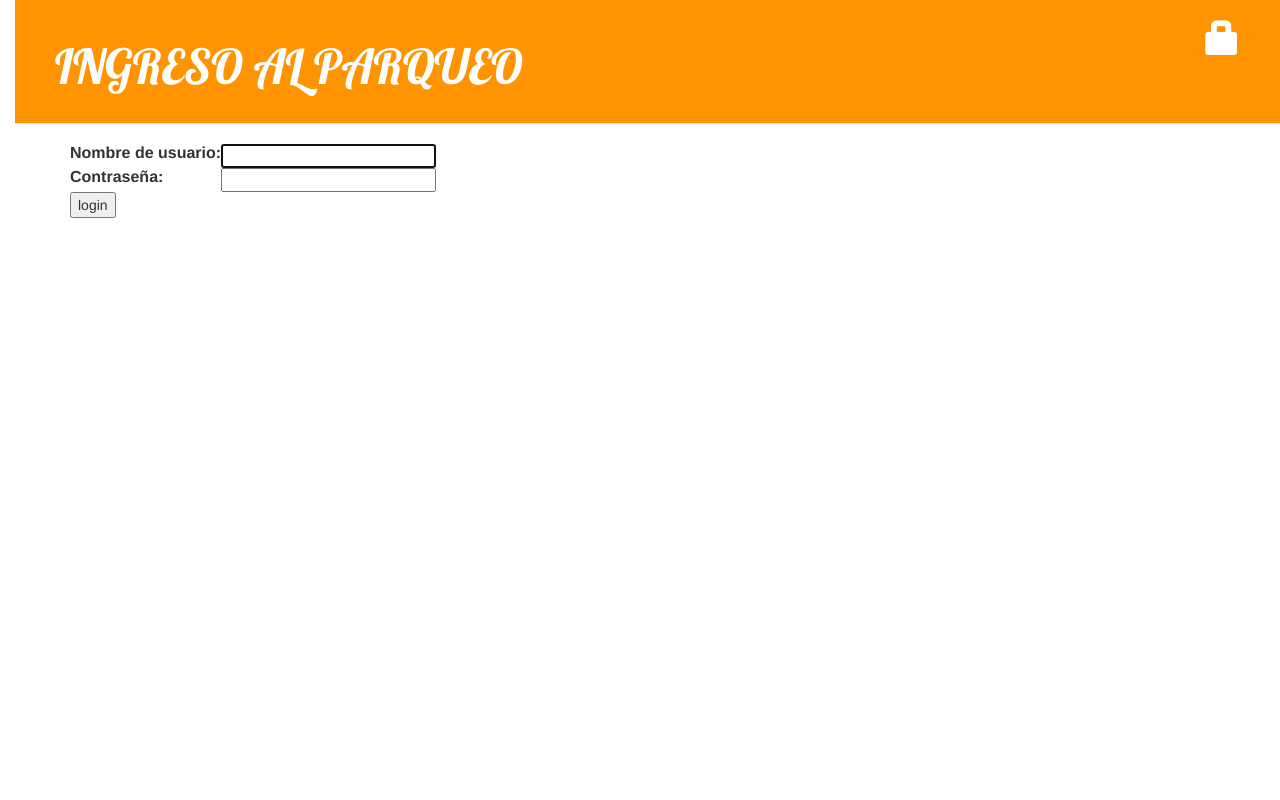
After one commit to guych0/proyecto, a Django app: page /accounts/login/ in a window 1280 px wide. The commit adds this page. Run offline with Django 3.2, Linux system fonts and the light colour scheme; some libraries are stand-ins or nearby versions.

Commit message:
pruebas locales con el css visto en clase

```diff
--- a/parqueo/settings.py
+++ b/parqueo/settings.py
@@ -25,7 +25,7 @@ SECRET_KEY = 't*(heq6_*a@88kmo4-8%m%$)=)=5j(!1ky8xmy%fw8m5!x054c'
 # SECURITY WARNING: don't run with debug turned on in production!
 DEBUG = True
 
-ALLOWED_HOSTS = []
+ALLOWED_HOSTS = ['guych0.pythonanywhere.com','127.0.0.1']
 
 
 # Application definition
--- a/parqueo/urls.py
+++ b/parqueo/urls.py
@@ -15,8 +15,11 @@ Including another URLconf
 """
 from django.conf.urls import url, include
 from django.contrib import admin
+from django.contrib.auth import views
 
 urlpatterns = [
     url(r'^admin/', admin.site.urls),
+    url(r'^accounts/login/$', views.login, name='login'),
+    url(r'^accounts/logout/$', views.logout, name='logout', kwargs={'next_page': '/'}),
     url(r'', include('parqueos.urls')),
 ]
--- /dev/null
+++ b/parqueos/static/css/blog.css
@@ -0,0 +1,55 @@
+h1 a{
+  color: #FCA205;
+  font-family: 'Lobster';
+}
+
+body{
+  padding-left: 15px;
+}
+.page-header {
+        background-color: #ff9400;
+        margin-top: 0;
+        padding: 20px 20px 20px 40px;
+    }
+
+    .page-header h1, .page-header h1 a, .page-header h1 a:visited, .page-header h1 a:active {
+        color: #ffffff;
+        font-size: 36pt;
+        text-decoration: none;
+    }
+
+    .content {
+        margin-left: 40px;
+    }
+
+    h1, h2, h3, h4 {
+        font-family: 'Lobster', cursive;
+    }
+
+    .date {
+        float: right;
+        color: #828282;
+    }
+
+    .save {
+        float: right;
+    }
+
+    .post-form textarea, .post-form input {
+        width: 100%;
+    }
+
+    .top-menu, .top-menu:hover, .top-menu:visited {
+        color: #ffffff;
+        float: right;
+        font-size: 26pt;
+        margin-right: 20px;
+    }
+
+    .post {
+        margin-bottom: 70px;
+    }
+
+    .post h1 a, .post h1 a:visited {
+        color: #000000;
+    }
--- a/parqueos/templates/parqueos/base.html
+++ b/parqueos/templates/parqueos/base.html
@@ -1,4 +1,21 @@
-<div class="page-header">
+{% load staticfiles %}
+<html>
+    <head>
+      <title>Django blog</title>
+      <link rel="stylesheet" href="//maxcdn.bootstrapcdn.com/bootstrap/3.2.0/css/bootstrap.min.css">
+      <link rel="stylesheet" href="//maxcdn.bootstrapcdn.com/bootstrap/3.2.0/css/bootstrap-theme.min.css">
+      <link href="https://fonts.googleapis.com/css?family=Lobster&subset=latin,latin-ext" rel="stylesheet" type="text/css">
+      <link rel="stylesheet" href="{% static 'css/blog.css' %}">
+
+    </head>
+    <body>
+          <div class="page-header">
+             {% if user.is_authenticated %}
+
+            <p class="top-menu">Bienvenido {{ user.username }} <small>(<a href="{% url 'logout' %}">Log out</a>)</small></p>
+            {% else %}
+            <a href="{% url 'login' %}" class="top-menu"><span class="glyphicon glyphicon-lock"></span></a>
+            {% endif %}
                <h1><a href="/">INGRESO AL PARQUEO</a></h1>
 
                {% if messages %}
@@ -8,7 +25,16 @@
                     {% endfor %}
                 </ul>
                 {% endif %}
- </div>
+         </div>
+         <div class="content container">
+              <div class="row">
+                  <div class="col-md-8">
+                  {% block content %}
+                  {% endblock %}
+                </div>
+            </div>
+        </div>
 
-{% block content %}
-{% endblock %}
+
+    </body>
+</html>
--- a/parqueos/templates/parqueos/parqueo_editar.html
+++ b/parqueos/templates/parqueos/parqueo_editar.html
@@ -1,6 +1,11 @@
 {% extends 'parqueos/base.html' %}
 
     {% block content %}
+    {% if user.is_authenticated %}
+
+       {%else%}
+       <h1>Iniciar sesion para Editar</h1>
+       {% endif %}
         <h1>Nuevo Ingreso</h1>
         <form method="POST" class="post-form">{% csrf_token %}
             {{ formulario.as_p }}
--- /dev/null
+++ b/parqueos/templates/registration/login.html
@@ -0,0 +1,24 @@
+{% extends "parqueos/base.html" %}
+
+{% block content %}
+    {% if form.errors %}
+        <p>Tu usuario y contraseña no son correctos. prueba otra vez</p>
+    {% endif %}
+
+    <form method="post" action="{% url 'login' %}">
+    {% csrf_token %}
+        <table>
+        <tr>
+            <td>{{ form.username.label_tag }}</td>
+            <td>{{ form.username }}</td>
+        </tr>
+        <tr>
+            <td>{{ form.password.label_tag }}</td>
+            <td>{{ form.password }}</td>
+        </tr>
+        </table>
+
+        <input type="submit" value="login" />
+        <input type="hidden" name="next" value="{{ next }}" />
+    </form>
+{% endblock %}
--- a/parqueos/urls.py
+++ b/parqueos/urls.py
@@ -3,6 +3,6 @@ from . import views
 
 
 urlpatterns = [
-    url(r'^$', views.lista_parqueos, name ='lista_parqueos'),
-    url(r'^parqueo/nueva/$', views.parqueo_nuevo, name='parqueo_nuevo'),
+    #url(r'^$', views.lista_parqueos, name ='lista_parqueos'),
+    url(r'^$', views.parqueo_nuevo, name='parqueo_nuevo'),
     ]
--- a/parqueos/views.py
+++ b/parqueos/views.py
@@ -1,3 +1,4 @@
+from django.contrib.auth.decorators import login_required
 from django.shortcuts import render
 from django.contrib import messages
 from .forms import ParqueoForm
@@ -7,6 +8,7 @@ def lista_parqueos(request):
     publi = Parqueo.objects.all()
     return render(request,'parqueos/listar_lista.html',{'publi':publi})
 
+@login_required
 def parqueo_nuevo(request):
 
     if request.method =="POST":
@@ -19,4 +21,4 @@ def parqueo_nuevo(request):
             messages.add_message(request, messages.SUCCESS, 'Ingreso Guardado Exitosamente')
     else:
         formulario=ParqueoForm()
-    return render(request, 'parqueos/parqueo_editar.html', {'formulario':formulario})
+    return render(request, 'parqueos/parqueo_editar.html', {'formulario': formulario})
```
Also changed, not shown: parqueos/forms.py (+3 -6 lines).
